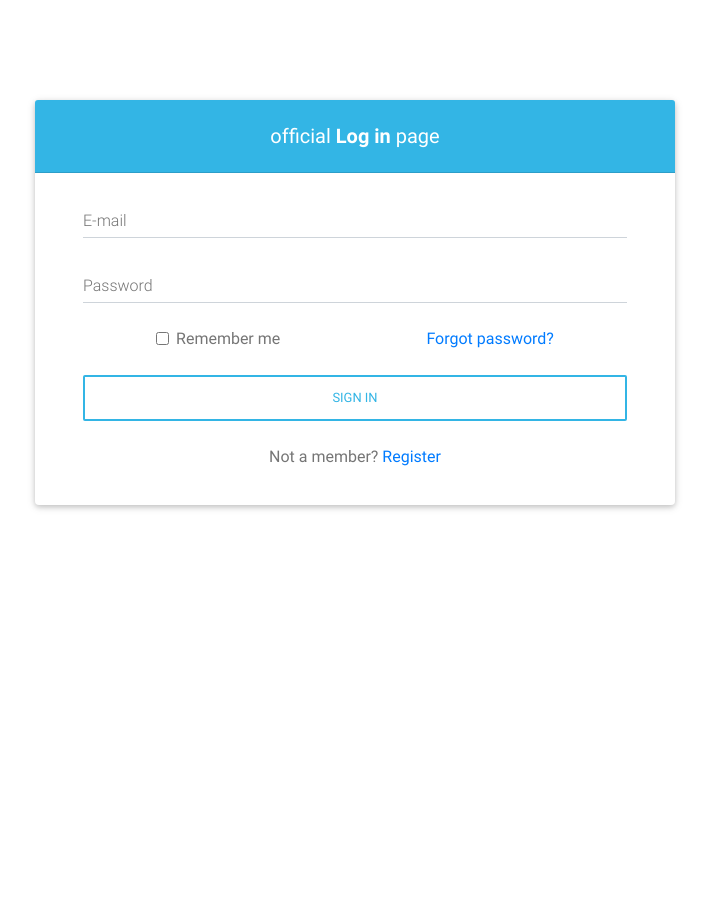
After one commit to michaelmurwayi/rollerskates, a Django app: page /accounts/login/ in a window 1280 px wide. The commit adds this page. Shown: the whole page, without its empty margins (215-924 px from the left). Run offline with Django 3.2, Linux system fonts and the light colour scheme.

Commit message:
configuration of site login and signup

```diff
--- a/skates/hire/templates/index.html
+++ b/skates/hire/templates/index.html
@@ -86,11 +86,11 @@
                                 </a>
                         </li>
                         <li class="nav-item">
-                            <a class="nav-link" href="login.html"
+                            <a class="nav-link" href="{% url 'login' %}"
                                 target="_blank">Login</a>
                         </li>
                         <li class="nav-item">
-                            <a class="nav-link" href="signup.html" target="_blank">Sign-up</a>
+                            <a class="nav-link" href="{% url 'signup' %}" target="_blank">Sign-up</a>
                         </li>
                     </ul>
 
--- /dev/null
+++ b/skates/hire/templates/registration/login.html
@@ -0,0 +1,88 @@
+<html>
+  <head>
+    <!-- Bootstrap core CSS -->
+    <link rel="stylesheet" href="css/bootstrap.min.css" />
+    <!-- Material Design Bootstrap -->
+    <link rel="stylesheet" href="css/mdb.min.css" />
+    <!-- custom styles (optional) -->
+    <link rel="stylesheet" href="css/style.css" />
+  </head>
+  <style>
+    .card {
+      width: 50%;
+      position: relative;
+      margin: 100px;
+      left: 150;
+    }
+  </style>
+  <body>
+    <!-- Material form login -->
+    <div class="card">
+      <h5 class="card-header info-color white-text text-center py-4">
+        <strong>official <b>Log in</b> page</strong>
+      </h5>
+
+      <!--Card content-->
+      <div class="card-body px-lg-5 pt-0">
+        <!-- Form -->
+        <form class="text-center" style="color: #757575;" action="#!">
+          <!-- Email -->
+          <div class="md-form">
+            <input
+              type="email"
+              id="materialLoginFormEmail"
+              class="form-control"
+            />
+            <label for="materialLoginFormEmail">E-mail</label>
+          </div>
+
+          <!-- Password -->
+          <div class="md-form">
+            <input
+              type="password"
+              id="materialLoginFormPassword"
+              class="form-control"
+            />
+            <label for="materialLoginFormPassword">Password</label>
+          </div>
+
+          <div class="d-flex justify-content-around">
+            <div>
+              <!-- Remember me -->
+              <div class="form-check">
+                <input
+                  type="checkbox"
+                  class="form-check-input"
+                  id="materialLoginFormRemember"
+                />
+                <label class="form-check-label" for="materialLoginFormRemember"
+                  >Remember me</label
+                >
+              </div>
+            </div>
+            <div>
+              <!-- Forgot password -->
+              <a href="">Forgot password?</a>
+            </div>
+          </div>
+
+          <!-- Sign in button -->
+          <button
+            class="btn btn-outline-info btn-rounded btn-block my-4 waves-effect z-depth-0"
+            type="submit"
+          >
+            Sign in
+          </button>
+
+          <!-- Register -->
+          <p>
+            Not a member?
+            <a href="signup.html">Register</a>
+          </p>
+        </form>
+        <!-- Form -->
+      </div>
+    </div>
+    <!-- Material form login -->
+  </body>
+</html>
--- a/skates/skates/urls.py
+++ b/skates/skates/urls.py
@@ -16,12 +16,11 @@ Including another URLconf
 from django.contrib import admin
 from django.urls import path, include
 from django.views.generic import TemplateView
-from hire.views import HomeView
+from hire import views
 
 urlpatterns = [
     path('admin/', admin.site.urls),
-    path('', TemplateView.as_view(template_name='index.html')),
-    path('login/', TemplateView.as_view(template_name='login.html')),
-    path('signup/', TemplateView.as_view(template_name='signup.html')),
-
+    path('', TemplateView.as_view(template_name="index.html"), name="home"),
+    path('signup/', views.SignUpView.as_view(), name="signup"),
+    path('accounts/', include('django.contrib.auth.urls')),
 ]
```
Also changed, not shown: skates/hire/views.py (+17 -1 lines).
